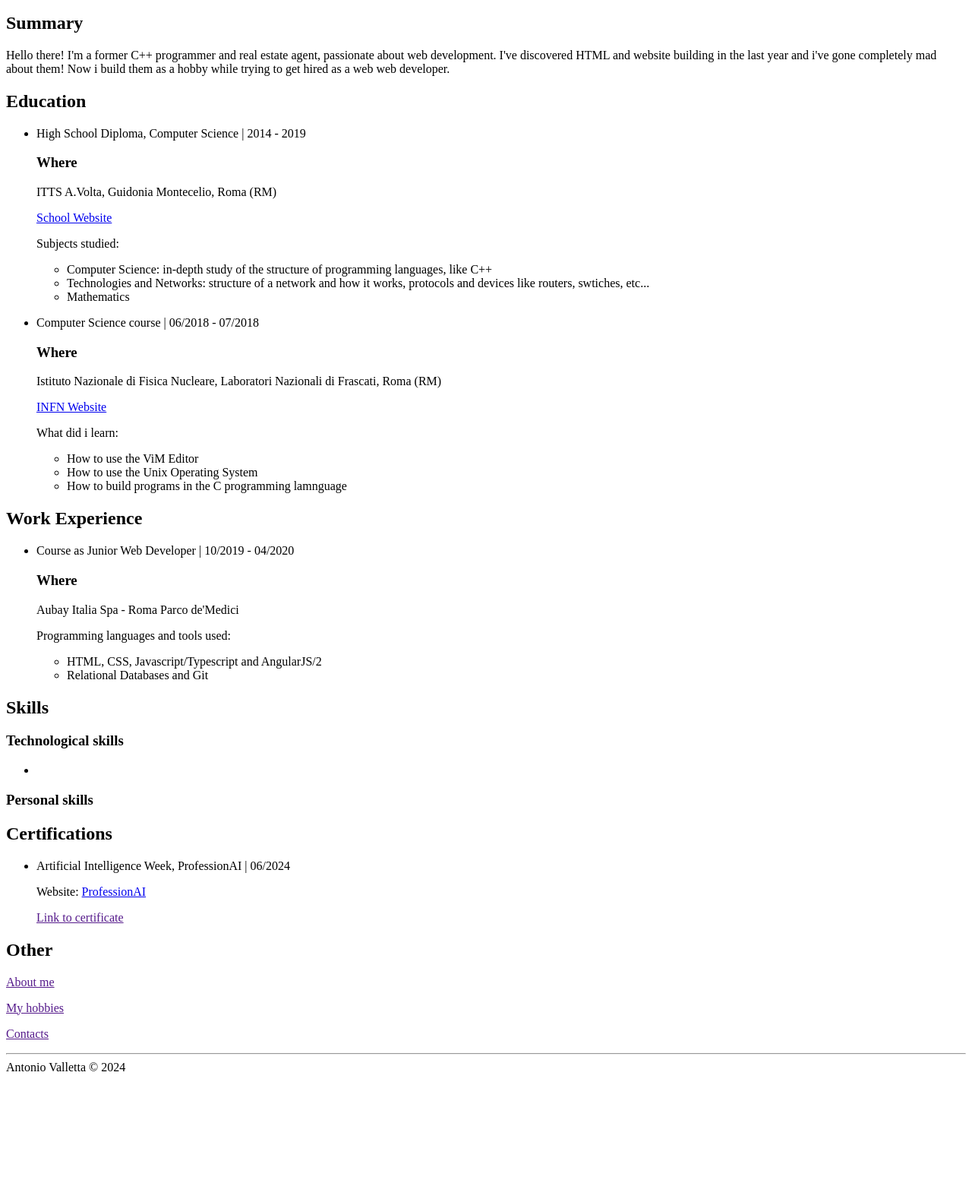
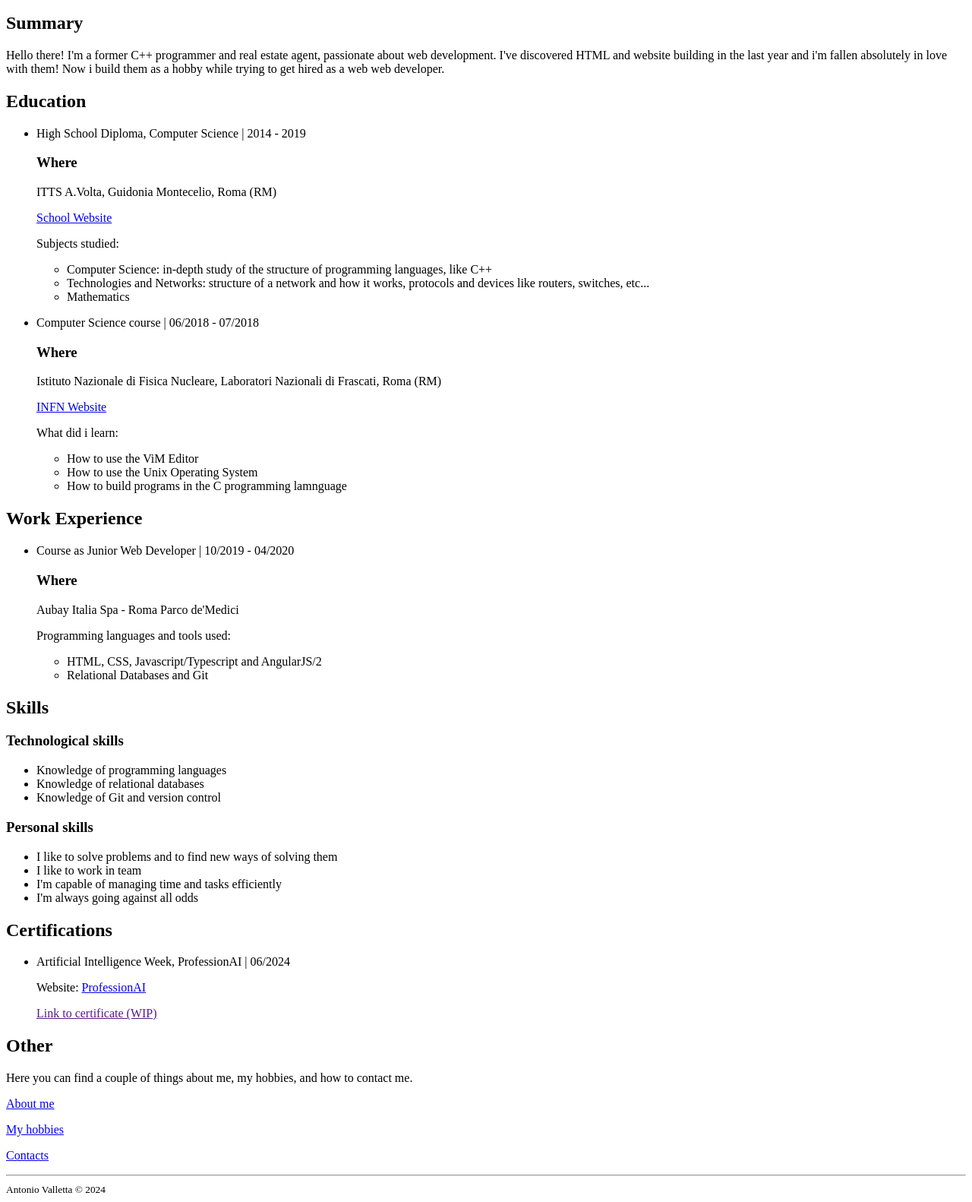
Before and after one commit to antonio-valletta/online-resume, a plain HTML site: page index.html in a window 1280 px wide. Shown: the part 101-1683 px from the top of the page at 76% size. Before the commit the page ends 1523 px from the top, so only its background shows below. Drawn offline with Linux system fonts and the light colour scheme.

Commit message:
Add files via upload

```diff
--- a/index.html
+++ b/index.html
@@ -8,13 +8,14 @@
     </head>
     <body>
         <h1>Antonio Valletta</h1>
+
         <img src="" alt="WIP Image">
 
         <h2>Summary</h2>
+
         <p>Hello there! I'm a former C++ programmer and real estate agent, passionate about web development. I've discovered HTML and website
-        building in the last year and i've gone completely mad about them! Now i build them as a hobby while trying to get hired as a web
-        web developer.
-        </p>
+        building in the last year and i'm fallen absolutely in love with them! Now i build them as a hobby while trying to get hired as a web
+        web developer.</p>
 
         <h2>Education</h2>
 
@@ -30,7 +31,7 @@
                     <ul>
                         <li>Computer Science: in-depth study of the structure of programming languages, like C++</li>
                         <li>Technologies and Networks: structure of a network and how it works, protocols and devices like
-                            routers, swtiches, etc...</li>
+                            routers, switches, etc...</li>
                         <li>Mathematics</li>
                     </ul>
                 </p>
@@ -68,36 +69,46 @@
             </li>
         </ul>
 
-        <h2>Skills</h2>
+        <h2>Skills</h2> <!-- TO IMPROVE -->
 
         <h3>Technological skills</h3>
         <ul>
-            <li>
-            </li>
+            <li>Knowledge of programming languages</li>
+            <li>Knowledge of relational databases</li>
+            <li>Knowledge of Git and version control</li>
         </ul>
 
         <h3>Personal skills</h3>
         <ul>
-
+            <li>I like to solve problems and to find new ways of solving them</li>
+            <li>I like to work in team</li>
+            <li>I'm capable of managing time and tasks efficiently</li>
+            <li>I'm always going against all odds</li>
         </ul>
 
-        <h2>Certifications</h2>
+        <h2>Certifications</h2> <!-- TO FIX -->
 
         <ul>
             <li>
                 <p>Artificial Intelligence Week, ProfessionAI | 06/2024</p>
                 <p>Website: <a href="https://profession.ai/">ProfessionAI</a></p>
-                <p><a href="">Link to certificate</a></p>
+                <p><a href="">Link to certificate (WIP)</a></p>
             </li>
         </ul>
 
         <h2>Other</h2>
 
-        <p><a href="">About me</a></p>
-        <p><a href="">My hobbies</a></p>
-        <p><a href="">Contacts</a></p>
+        <p>Here you can find a couple of things about me, my hobbies, and how to contact me.</p>
+
+        <p><a href="./public/about-me.html">About me</a></p>
+        <p><a href="./public/hobbies.html">My hobbies</a></p>
+        <p><a href="./public/contacts.html">Contacts</a></p>
 
         <hr />
-        <footer>Antonio Valletta &copy; 2024</footer>
+
+        <footer>
+            <small>Antonio Valletta &copy; 2024</small>
+        </footer>
+
     </body>
 </html>
```
Also changed, not shown: public/about-me.html (+26 -0 lines), public/contacts.html (+27 -0 lines), public/hobbies.html (+30 -0 lines).
